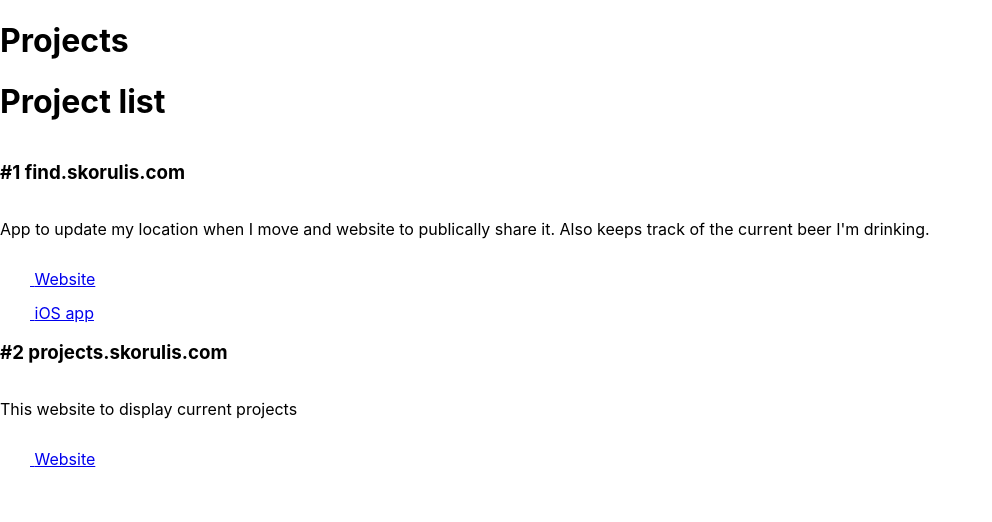
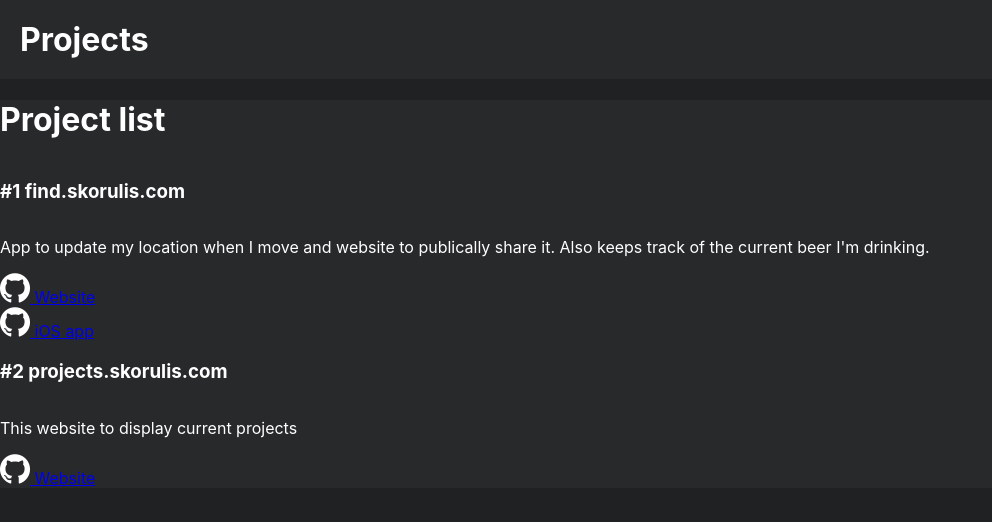
Before and after one commit to skorulis/projects.skorulis.com, a React (Create React App) app: page / in a window 1280 px wide. Shown: the top 522 px of the page, without its empty margins (0-992 px from the left). Built offline with nearby package versions, Linux system fonts and the light colour scheme.

Commit message:
Initial work trying to style the page

```diff
--- a/src/App.tsx
+++ b/src/App.tsx
@@ -5,9 +5,11 @@ import { Header } from "./scene/Header"
 
 function App() {
   return (
-    <div>
+    <div className='main'>
       <Header />
-      <ProjectList />
+      <div className='page-content'>
+        <ProjectList />
+      </div>
     </div>
   );
 }
--- /dev/null
+++ b/src/Theme.ts
@@ -0,0 +1,4 @@
+export class Color {
+    static darkBG: string = "#1f2122"
+    static lightBG: string = "#27292a"
+}
--- a/src/css/App.css
+++ b/src/css/App.css
@@ -1,38 +1,8 @@
-.App {
-  text-align: center;
-}
-
-.App-logo {
-  height: 40vmin;
-  pointer-events: none;
-}
-
-@media (prefers-reduced-motion: no-preference) {
-  .App-logo {
-    animation: App-logo-spin infinite 20s linear;
-  }
-}
-
-.App-header {
-  background-color: #282c34;
-  min-height: 100vh;
-  display: flex;
-  flex-direction: column;
-  align-items: center;
-  justify-content: center;
-  font-size: calc(10px + 2vmin);
+.main {
   color: white;
 }
 
-.App-link {
-  color: #61dafb;
+.page-content {
+  border-radius: 20;
+  background-color: #27292a;
 }
-
-@keyframes App-logo-spin {
-  from {
-    transform: rotate(0deg);
-  }
-  to {
-    transform: rotate(360deg);
-  }
-}
--- a/src/css/index.css
+++ b/src/css/index.css
@@ -5,6 +5,8 @@ body {
     sans-serif;
   -webkit-font-smoothing: antialiased;
   -moz-osx-font-smoothing: grayscale;
+  background-color: #1f2122;
+
 }
 
 code {
--- a/src/scene/Header.tsx
+++ b/src/scene/Header.tsx
@@ -1,4 +1,6 @@
 import { Component } from "react";
+import CSS from 'csstype';
+import {Color} from "../Theme"
 
 export class Header extends Component<{}, {}> {
 
@@ -9,11 +11,20 @@ export class Header extends Component<{}, {}> {
     // Rendering
 
     render() {
-        return <header>
-            <h1>
+        return <header style={containerStyle}>
+            <h1 style={headerLabel}>
                 Projects
             </h1>
       </header>
     }
 
 }
+
+const containerStyle: CSS.Properties = {
+    background: Color.lightBG,
+}
+
+const headerLabel: CSS.Properties = {
+    padding: "20px",
+    margin: 0
+}
```
